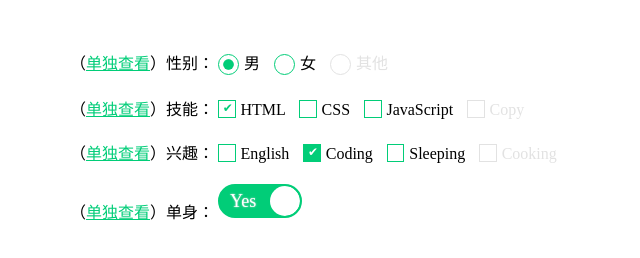
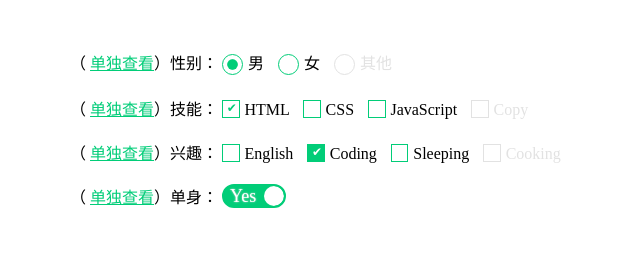
Before and after one commit to wencaizhang/wheels, a plain HTML site: page check/index.html in a window 1280 px wide. Shown: the whole page, without its empty margins (270-910 px from the left). Drawn offline with Linux system fonts and the light colour scheme.

Commit message:
update check/index.html

```diff
--- a/check/index.html
+++ b/check/index.html
@@ -11,9 +11,11 @@
             padding: 0;
             margin: 0;
         }
+
         a {
             color: #01cd78;
         }
+
         .options span {
             padding-right: 10px;
         }
@@ -143,7 +145,8 @@
         }
 
         /* ===================== */
-                /* ======================== */
+
+        /* ======================== */
 
         /* === 未选中状态 === */
 
@@ -154,27 +157,28 @@
         .switch-container label {
             position: relative;
             display: inline-block;
-            width: 80px;
-            height: 30px;
+            width: 60px;
+            height: 20px;
             background-color: #ccc;
             border: 2px solid #ccc;
-            border-radius: 30px;
+            border-radius: 20px;
             overflow: hidden;
             user-select: none;
+            vertical-align: bottom;
         }
 
         .switch-container .circle {
             position: absolute;
             top: 0;
             left: 0;
-            width: 30px;
-            height: 30px;
+            width: 20px;
+            height: 20px;
             border-radius: 50%;
             background-color: #fff;
         }
 
         .switch-container label .text {
-            line-height: 30px;
+            line-height: 20px;
             font-size: 18px;
             text-shadow: 0 0 2px #ddd;
         }
@@ -182,13 +186,13 @@
         .switch-container label .on {
             color: #fff;
             display: none;
-            text-indent: 10px;
+            text-indent: 6px;
         }
 
         .switch-container label .off {
             color: #fff;
             display: inline-block;
-            text-indent: 34px;
+            text-indent: 26px;
         }
 
         .switch-container label .circle {
@@ -204,7 +208,7 @@
         }
 
         .switch-container input[type="checkbox"]:checked+label .circle {
-            left: 50px;
+            left: 40px;
         }
 
         .switch-container input[type="checkbox"]:checked+label .on {
@@ -222,7 +226,8 @@
 <body>
     <div class="demo">
         <div class="container radio-container">
-            <span>（<a href="input-radio.html" target="_blank">单独查看</a>）性别：</span>
+            <span>（
+                <a href="input-radio.html" target="_blank">单独查看</a>）性别：</span>
             <span class="radio-options options">
                 <span>
                     <input id="sex-man" type="radio" name="sex" value="1" checked>
@@ -239,7 +244,8 @@
             </span>
         </div>
         <div class="container checkbox-container skills">
-            <span>（<a href="input-checkbox.html" target="_blank">单独查看</a>）技能：</span>
+            <span>（
+                <a href="input-checkbox.html" target="_blank">单独查看</a>）技能：</span>
             <span class="checkbox-options options">
                 <span>
                     <input id="skill-HTML" type="checkbox" name="skill" value="HTML" checked>
@@ -260,7 +266,8 @@
             </span>
         </div>
         <div class="container checkbox-container interests">
-            <span>（<a href="input-checkbox2.html" target="_blank">单独查看</a>）兴趣：</span>
+            <span>（
+                <a href="input-checkbox2.html" target="_blank">单独查看</a>）兴趣：</span>
             <span class="checkbox-options options">
                 <span>
                     <input id="skill-English" type="checkbox" name="skill" value="English">
@@ -282,7 +289,8 @@
         </div>
 
         <div class="switch-container">
-            <span>（<a href="switch-with-text.html" target="_blank">单独查看</a>）单身：</span>
+            <span>（
+                <a href="switch-with-text.html" target="_blank">单独查看</a>）单身：</span>
             <input type="checkbox" id="switch-input" name="switch" checked>
             <label for="switch-input">
                 <span class="circle"></span>
```
